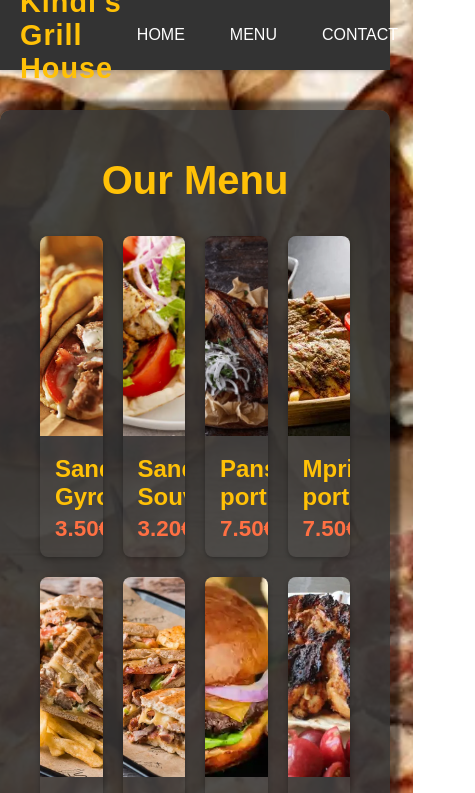
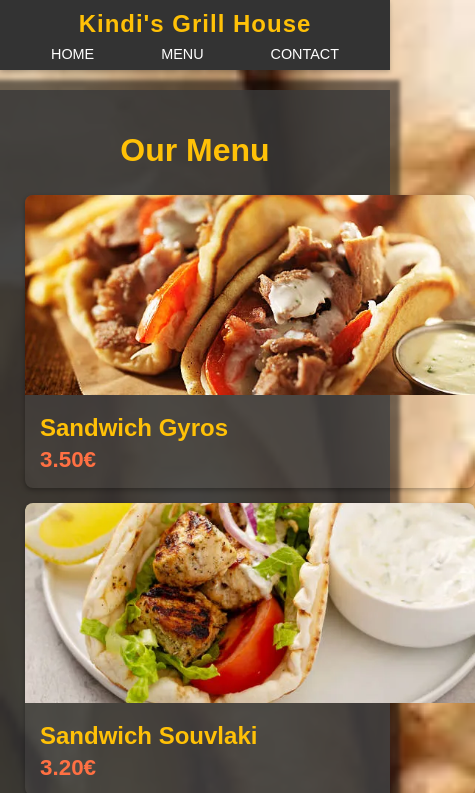
Before and after one commit to kindi24/The-Odin-Project, a website built with webpack: page 2. Javascript Course/3. Restaurant Page/src/template.html in a window 390 px wide. Both pictures are taken after a click on the button "MENU". Shown: the top 793 px of the page, 475 px wide, since content can reach past the window. Built offline with nearby package versions, Linux system fonts and the light colour scheme.

Commit message:
Fix responsiveness

```diff
--- a/2. Javascript Course/3. Restaurant Page/src/style.css
+++ b/2. Javascript Course/3. Restaurant Page/src/style.css
@@ -63,7 +63,8 @@ nav button:hover {
 
 /* Content */
 #content {
-    width: 100%;
+    max-width: 1200px;
+    width: 90%;
     margin: 40px auto;
     min-height: calc(100vh - 70px - 80px);
     background-color: rgba(51, 51, 51, 0.9);
@@ -163,3 +164,68 @@ nav button:hover {
 .info-item p {
     margin: 5px 0;
 }
+
+/* Media 1100px */
+@media (max-width: 1100px) {
+    .menu-grid {
+        grid-template-columns: 1fr 1fr 1fr;
+    }
+}
+
+/* Media 768px */
+@media (max-width: 768px) {
+    .header-content {
+        flex-direction: column;
+        height: auto;
+        padding: 10px 20px;
+    }
+
+    .site-title {
+        font-size: 1.5em;
+        margin-bottom: 10px;
+    }
+
+    nav {
+        width: 100%;
+        justify-content: space-around;
+        gap: 5px;
+    }
+
+    nav button {
+        padding: 8px 10px;
+        font-size: 0.9em;
+    }
+
+    .section-title {
+        font-size: 2em;
+    }
+
+    .menu-grid {
+        grid-template-columns: 1fr 1fr;
+        gap: 15px;
+        padding: 0 15px;
+    }
+}
+
+/* Media 569px */
+@media (max-width: 549px) {
+    #content {
+        width: 100%;
+        margin: 20px 0;
+        border-radius: 0;
+    }
+
+    .menu-grid {
+        grid-template-columns: 1fr;
+        padding: 0 10px;
+    }
+
+    .menu-card {
+        min-width: 450px;
+    }
+
+    .intro-text, .extra-text {
+        font-size: 1.2em;
+        line-height: 1.5;
+    }
+}
```
